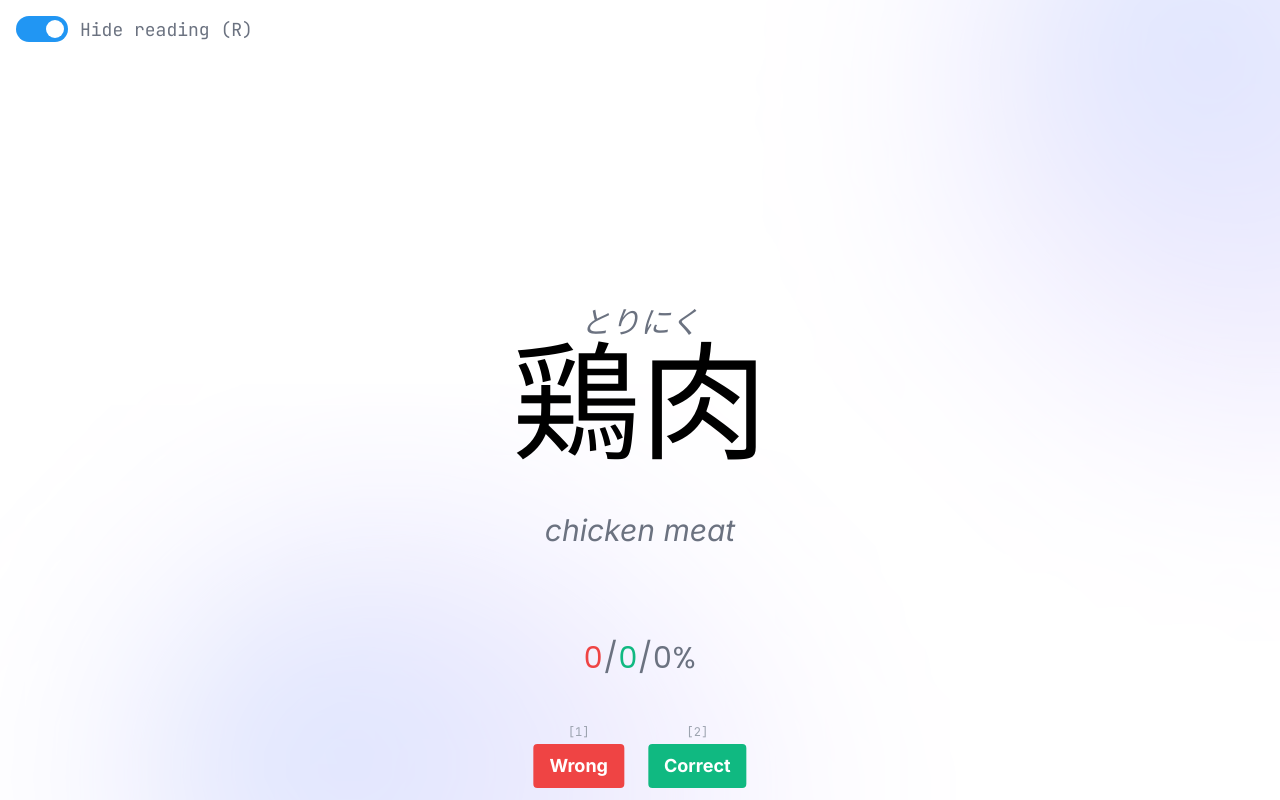
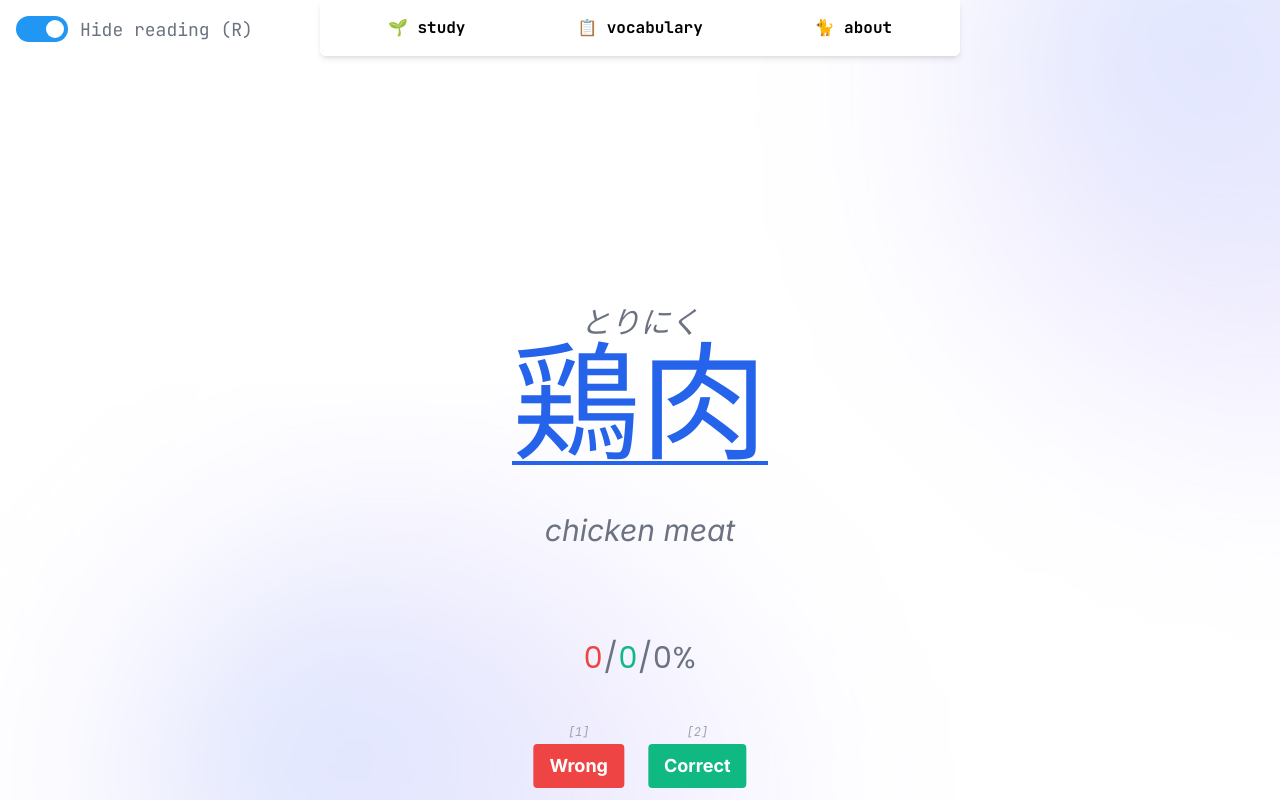
Before and after one commit to jgmejilla/jlpt_practice, a plain HTML site: page index.html in a window 1280 px wide. Both pictures are taken after a click on the button "Reveal". Drawn offline with nearby package versions, Linux system fonts and the light colour scheme.

Commit message:
add jisho links

```diff
--- a/index.html
+++ b/index.html
@@ -22,18 +22,38 @@
     <script src='script.js' defer></script>
 </head>
 
-<img src="./assets/blur.png" class="overflow-hidden fixed opacity-25 right w-200 h-200 top-3/4 sm:top-96 sm:left-90 rotate-90"></img>
-<img src="./assets/blur.png" class="overflow-hidden fixed opacity-25 right sm:w-120 sm:h-120 inset-0 sm:right-20 transform translate-x-40 rotate-45 sm:translate-x-3/4 sm:-translate-y-60"></img>
+<img src="./assets/blur.png" class="z-0 select-none overflow-hidden fixed opacity-25 right w-200 h-200 top-3/4 sm:top-96 sm:left-90 rotate-90"></img>
+<img src="./assets/blur.png" class="z-0 select-none overflow-hidden fixed opacity-25 right sm:w-120 sm:h-120 inset-0 sm:right-20 transform translate-x-40 rotate-45 sm:translate-x-3/4 sm:-translate-y-60"></img>
 
 
 
-<body class="overflow-hidden h-screen w-full bg-gradient-to-br">
+<body class="overflow-hidden h-screen w-full bg-gradient-to-br cursor-pointer">
+
+<!-- header/navbar add emojis to navbar -->
+<nav class="absolute h-14 w-1/2 bg-white top-0 left-1/2 transform -translate-x-1/2
+flex items-center justify-center shadow-md rounded-md gap-0 z-10"
+style="font-family:'JetBrains Mono'">
+
+<div class="h-full z-10 border-0 flex-1 flex items-center justify-center
+bg-gradient-to-r from-white to-white hover:bg-gradient-to-br font-bold rounded-bl-md
+hover:text-white hover:from-blue-500  hover:to-indigo-500
+active:text-white hover:from-blue-500  hover:to-indigo-500
+">🌱 study</div>
+<div class="h-full z-10 border-0 flex-1 flex items-center justify-center
+bg-gradient-to-r from-white to-white hover:bg-gradient-to-tl font-bold hover:text-white
+hover:from-indigo-500  hover:to-purple-500 ">📋 vocabulary</div>
+<div class="h-full z-10 border-0 flex-1 flex items-center justify-center
+bg-gradient-to-r from-white to-white hover:bg-gradient-to-r font-bold hover:text-white
+hover:from-purple-500 hover:to-blue-500 rounded-br-md ">🐈 about</div>
+
+
+</nav>
 
 
 <!-- toggle buttons -->
-<div class="blob"></div>
 
-<div class="input absolute inset-4 text-sm sm:text-lg ">
+<div class="input absolute w-60 z-0 h-10 inset-4 text-sm sm:text-lg
+tr">
     <label class="switch">
         <input class="
         peer-checked:bg-gradient-to-r from-blue-500 to-indigo-500" type="checkbox" id="toggle-kana" onclick="toggleKana()" checked>
@@ -46,6 +66,8 @@
 
 <!-- main text -->
 
+<!-- score -->
+
 <div class="w-full flex flex-col absolute top-1/2 left-1/2 transform -translate-x-1/2 translate-y-52 items-center justify-center sm:translate-y-60">
     <h2 id="score" class="tracking-wide text-2xl sm:text-3xl text-gray-500 transform translate-y-10 sm:-translate-y-0"
     style="font-family:'Poppins'">
@@ -53,13 +75,24 @@
     </h2>
 </div>
 
-<div class="w-full text-center flex flex-col absolute top-1/2 left-1/2 transform -translate-x-1/2 -translate-y-1/2">
-    <h1 id="expression" class="text-5xl sm:text-9xl"></h1>
+<!-- h1 expression -->
+
+<div class="w-full text-center flex flex-col absolute top-1/2 left-1/2 transform -translate-x-1/2
+-translate-y-1/2">
+    <a id="jisho-link" class="">
+        <h1 id="expression" class="text-5xl sm:text-9xl">
+        </h1>
+    </a>
 </div>
 
-<div class="w-full flex flex-col absolute top-1/2 left-1/2 transform -translate-x-1/2 -translate-y-14 items-center justify-center sm:-translate-y-24">
-    <h2 id="reading" class="text-2xl sm:text-3xl italic text-gray-500"></h2>
+<!-- h2 kana/reading -->
+
+<div class="w-full flex flex-col absolute top-1/2 left-1/2 transform -translate-x-1/2
+-translate-y-14 items-center justify-center sm:-translate-y-24">
+    <h2 id="reading" class="select-none text-2xl sm:text-3xl italic text-gray-500"></h2>
 </div>
+
+<!-- h2 meaning -->
 
 <div class="w-full flex flex-col absolute top-1/2 left-1/2 transform -translate-x-1/2 translate-y-20 items-center justify-center sm:translate-y-28">
     <h2 id="meaning" class="text-2xl sm:text-3xl italic text-gray-500 text-center"
@@ -83,14 +116,14 @@ absolute w-2/3 h-20 bottom-1 transform left-1/2 -translate-x-1/2 flex items-cent
 <div id="postreveal-buttons" class="transform -translate-y-2 sm:translate-y-0
 absolute w-2/3 h-20 bottom-1 transform left-1/2 -translate-x-1/2 hidden items-center justify-center gap-6">
     <div class="flex flex-col items-center gap-1">
-        <span class='text-xs text-gray-400 hidden sm:inline'style="font-family:'JetBrains Mono'">[1]</span>
+        <span class='text-xs text-gray-400 hidden sm:inline italic'style="font-family:'JetBrains Mono'">[1]</span>
         <button onclick="updateScore(1)" class="bg-red-500 hover:bg-red-600 text-white py-2 px-4 rounded" style="font-family:'Inter';">
             <span class="font-bold text-lg">Wrong</span>
         </button>
     </div>
 
     <div class="flex flex-col items-center gap-1">
-        <span class='text-xs text-gray-400 hidden sm:inline'style="font-family:'JetBrains Mono'">[2]</span>
+        <span class='text-xs text-gray-400 hidden sm:inline italic'style="font-family:'JetBrains Mono'">[2]</span>
         <button onclick="updateScore(2)" class="bg-green-500 hover:bg-green-700 text-white py-2 px-4 rounded" style="font-family:'Inter';">
             <span class="font-bold text-lg">Correct</span>
         </button>
--- a/script.js
+++ b/script.js
@@ -5,6 +5,18 @@ TO-DO:
 - fix fonts in toggle and scores
 - reverse position of correct and wrong
 */
+
+const expression = document.getElementById('expression')
+const reading = document.getElementById('reading')
+const meaning = document.getElementById('meaning')
+const jisho = document.getElementById('jisho-link')
+
+
+const prerevealButtons = document.getElementById('prereveal-buttons')
+const postrevealButtons = document.getElementById('postreveal-buttons')
+
+const toggle = document.getElementById('toggle-kana')
+const label = document.getElementById('toggle-kana-label')
 
 let flashcards
 let flashcard
@@ -37,16 +49,21 @@ async function makeFlashcards() {
 }
 
 function newFlashcard() {
-    // reset buttons
-    const prerevealButtons = document.getElementById('prereveal-buttons')
-    prerevealButtons.style['display'] = 'flex'
-    const postrevealButtons = document.getElementById('postreveal-buttons')
-    postrevealButtons.style['display'] = 'none'
-
-    // reset meaning
-    document.getElementById('meaning').textContent = ''
+    resetFlashcard()
     flashcard = pickFlashcard()
     displayFlashcard(flashcard)
+}
+
+function resetFlashcard() {
+    prerevealButtons.style['display'] = 'flex'
+    postrevealButtons.style['display'] = 'none'
+    meaning.textContent = ''
+
+    expression.style['color'] = 'black'
+    jisho.style.textDecoration = 'none'
+
+    jisho.style.removeProperty('target')
+    jisho.style.removeProperty('href')
 }
 
 // currently picked randomly; TO-DO: FSRS algorithm
@@ -57,35 +74,33 @@ function pickFlashcard() {
 
 
 function displayFlashcard() {
-    const expression = document.getElementById('expression')
-    const reading = document.getElementById('reading')
-
     expression.textContent = flashcard.expression
     if (flashcard.expression != flashcard.reading)
         reading.textContent = flashcard.reading
     else
         reading.textContent = ''
+}
+
+function revealFlashcard() {
+    meaning.textContent = flashcard.meaning
+    flashcard.revealed = true
+
+    prerevealButtons.style['display'] = 'none'
+    postrevealButtons.style['display'] = 'flex'
+
+    expression.style['color'] = '#2563eb'
+    jisho.style.textDecoration = 'underline 4px #2563eb'
+    jisho.style.textUnderlineOffset = '12px'
+    jisho.href = `https://jisho.org/search/${expression.textContent}`
+    jisho.target = '_blank'
 
 }
 
-function revealFlashcard() {
-    const meaning = document.getElementById('meaning')
-    meaning.textContent = flashcard.meaning
-    flashcard.revealed = true
-
-    const prerevealButtons = document.getElementById('prereveal-buttons')
-    prerevealButtons.style['display'] = 'none'
-    const postrevealButtons = document.getElementById('postreveal-buttons')
-    postrevealButtons.style['display'] = 'flex'
-}
-
 function updateScore(key) {
-    console.log('hello')
     if (key == 2) score.rights += 1
     else score.wrongs += 1
     if (score.rights == 0 && score.wrongs == 0) score.percentage = 0
     else score.percentage = `${Math.floor(score.rights/(score.rights+score.wrongs) * 100)}%`
-
 
     const rights = document.querySelector('#rights')
     const wrongs = document.querySelector('#wrongs')
@@ -97,7 +112,7 @@ function updateScore(key) {
     percentage.textContent = score.percentage
 
 
-    console.log(score.rights, score.wrongs)
+    // console.log(score.rights, score.wrongs)
     newFlashcard()
 }
 
@@ -120,18 +135,18 @@ function keydownManager(event) {
     }
 
     if (event.key == '1') {
+        if (!flashcard.revealed) return
         updateScore(1)
     }
 
     if (event.key == '2') {
+        if (!flashcard.revealed) return
         updateScore(2)
     }
  }
 
 function toggleKana() {
-    const toggle = document.getElementById('toggle-kana')
-    const reading = document.getElementById('reading')
-    const label = document.getElementById('toggle-kana-label')
+
     if (toggle.checked) {
         reading.style.display = "inline"
         label.textContent = 'Hide reading (R)'
@@ -142,7 +157,6 @@ function toggleKana() {
     }
 }
 
-
 async function main() {
     await makeFlashcards()
     document.addEventListener('keydown', keydownManager)
--- a/styles.css
+++ b/styles.css
@@ -1,4 +1,5 @@
 @import url('https://fonts.googleapis.com/css2?family=Inter:ital,opsz,wght@0,14..32,100..900;1,14..32,100..900&family=JetBrains+Mono:ital,wght@0,100..800;1,100..800&family=Poppins:ital,wght@0,100;0,200;0,300;0,400;0,500;0,600;0,700;0,800;0,900;1,100;1,200;1,300;1,400;1,500;1,600;1,700;1,800;1,900&display=swap');
+
 
 
 .switch {
```
